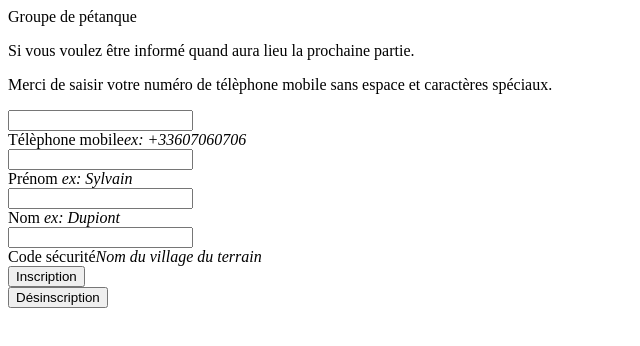
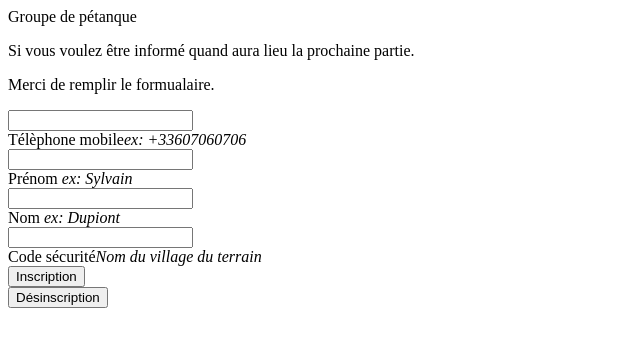
Before and after one commit to malys/phoneenrollment, a website: page src/page.html in a window 1280 px wide. Shown: the whole page, without its empty margins (0-640 px from the left). Drawn offline with Linux system fonts and the light colour scheme.

```diff
--- a/src/page.html
+++ b/src/page.html
@@ -13,7 +13,7 @@
    </div>
    <form action="#">
       <p>Si vous voulez être informé quand aura lieu la prochaine partie.</p>
-      <p>Merci de saisir votre numéro de télèphone mobile sans espace et caractères spéciaux.</p>
+      <p>Merci de remplir le formualaire.</p>
       <div class="form-row">
          <div class="input-data">
             <input type="tel" id="phoneInput" pattern="^\+33[0-9]{9}" required>
```
